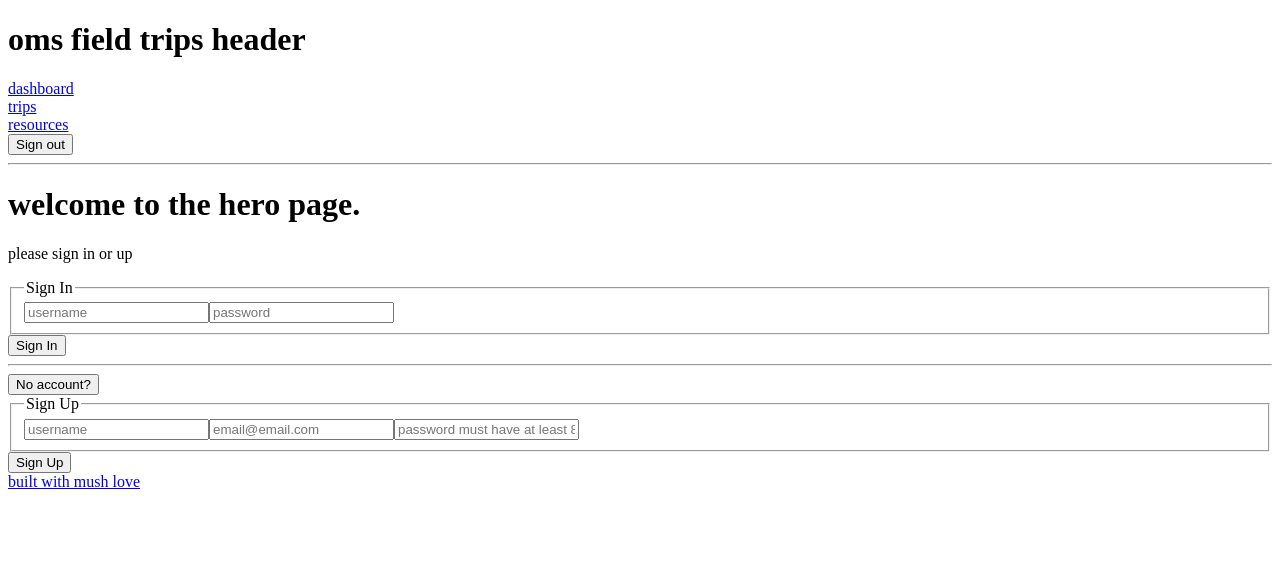
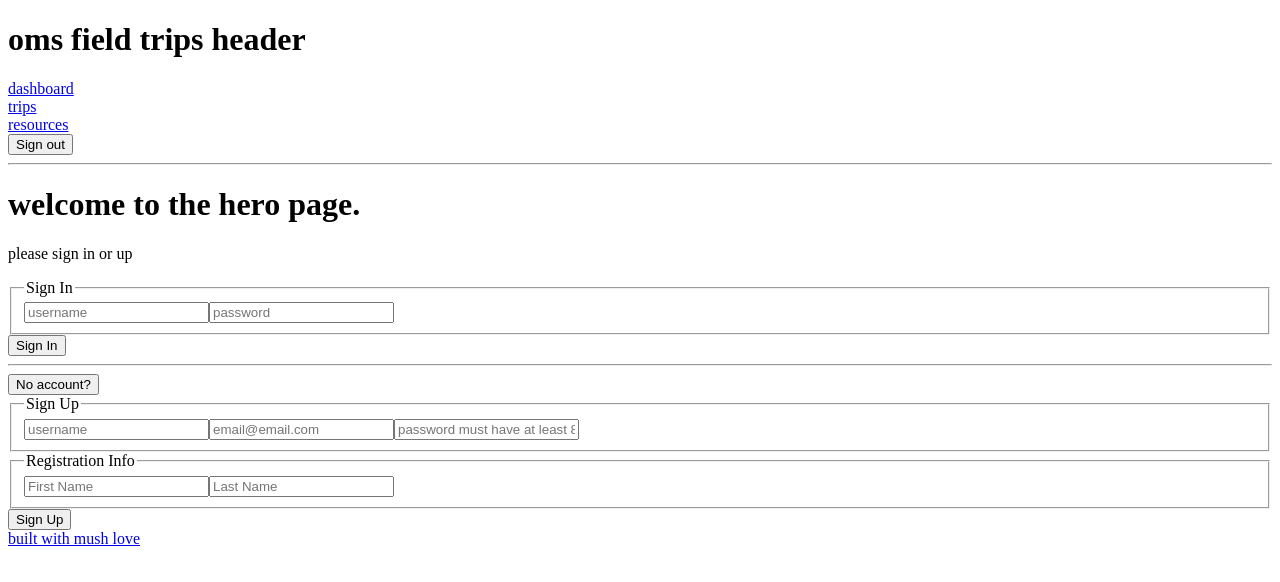
Before and after one commit to kimmykokonut/Capstone, a React (Vite) app in the folder client/: page / in a window 1280 px wide. Both pictures are taken after a click on the button "No account?". Shown: the top 582 px of the page. Built offline with nearby package versions, Linux system fonts and the light colour scheme; no server answers.

Commit message:
add user first and last name to signUp, bug in db storage

```diff
--- a/client/src/api-helper.ts
+++ b/client/src/api-helper.ts
@@ -2,6 +2,8 @@ export interface UserData {
   username: string;
   email: string;
   password: string;
+  first_name: string;
+  last_name: string;
 }
 export interface UserSignInData {
   username: string;
--- a/client/src/components/Hero.tsx
+++ b/client/src/components/Hero.tsx
@@ -1,5 +1,5 @@
 import { useEffect, useState } from "react";
-import { signIn, signOut, signUp, checkAuthentication } from "../api-helper";
+import { signIn, signUp, checkAuthentication } from "../api-helper";
 import { useNavigate } from "react-router-dom";
 
 const Hero = () => {
@@ -9,8 +9,9 @@ const Hero = () => {
   const [username, setUsername] = useState('');
   const [email, setEmail] = useState('');
   const [password, setPassword] = useState('');
-  const [logoutMessage, setLogoutMessage] = useState<string>('');
   const [showRegisterForm, setShowRegisterForm] = useState(false);
+  const [fName, setFName] = useState('');
+  const [lName, setLName] = useState('');
 
   const navigate = useNavigate();
 
@@ -41,18 +42,6 @@ const Hero = () => {
 
     navigate('/dashboard');
   };
-  //SIGNOUT IS MOVED TO HEADER AS BUTTON
-  // const handleSignOut = async (e: React.MouseEvent<HTMLButtonElement>) => {
-  //     e.preventDefault();
-  //     try {
-  //       const message = await signOut();
-  //       setLogoutMessage(message);
-  //       setIsAuthenticated(false);
-  //       // delete cookie?
-  //     } catch (error) {
-  //       console.error('An error occurred:', error)
-  //     }
-  // };
 
   const handleSignUp = async (e: React.FormEvent<HTMLFormElement>) => {
     e.preventDefault();
@@ -60,13 +49,17 @@ const Hero = () => {
     const userData = {
       username,
       password,
-      email
+      email,
+      first_name: fName,
+      last_name: lName
     };
 
     await signUp(userData);
     setUsername('');
     setEmail('');
     setPassword('');
+    setFName('');
+    setLName('');
 
     setIsAuthenticated(true);
 
@@ -103,6 +96,11 @@ const Hero = () => {
                     <label htmlFor="userEmail"><input type="email" id="userEmail" placeholder="email@email.com" value={email} onChange={(e) => setEmail(e.target.value)} /></label>
                     <label htmlFor="userPW"><input type="password" id="userPW" placeholder="password must have at least 8 characters" value={password} onChange={(e) => setPassword(e.target.value)} /></label>
                   </fieldset>
+                  <fieldset>
+                  <legend>Registration Info</legend>
+                  <label htmlFor="firstName"><input type="text" id="firstName" placeholder="First Name" value={fName} onChange={(e) => setFName(e.target.value)} /></label>
+                  <label htmlFor="lastName"><input type="text" id="lastName" placeholder="Last Name" value={lName} onChange={(e) => setLName(e.target.value)} /></label>
+                  </fieldset>
                   <button type="submit">Sign Up</button>
                 </form>
 
```
Also changed, not shown: 2 other files (tests, documents, lock files or other folders).
